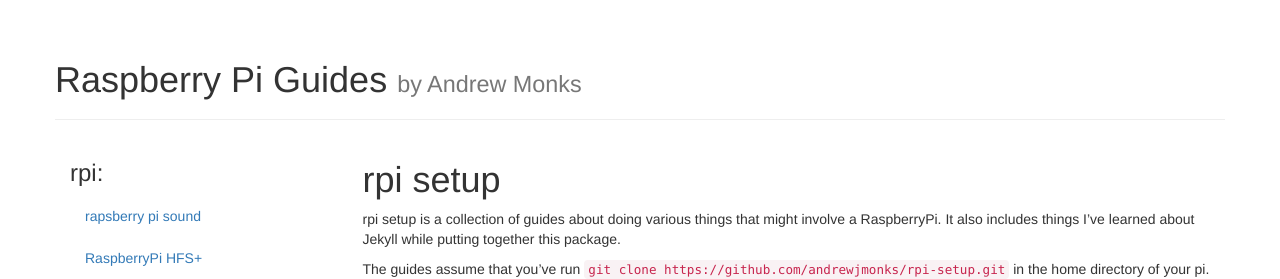
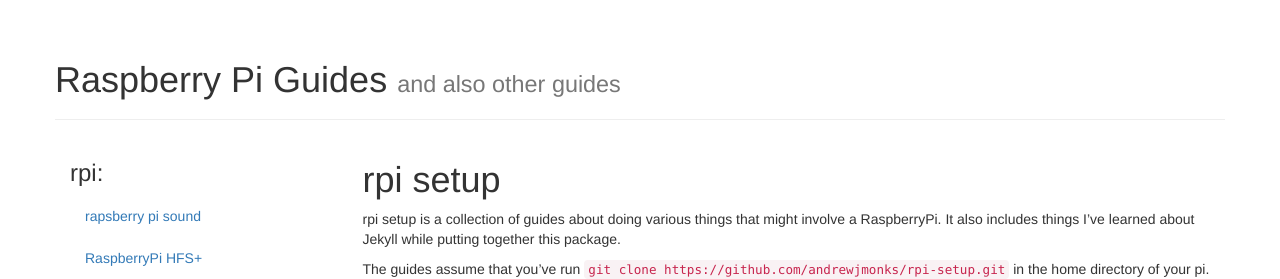
Before and after one commit to amonks/rpi-setup, a Jekyll site: the page built from readme.md, in a window 1280 px wide. Shown: the top 279 px of the page. Built offline with Jekyll 4.4.1, drawn with Linux system fonts in a browser that asks for light colours; nearby versions of some CDN libraries.

```diff
--- a/_layouts/default.html
+++ b/_layouts/default.html
@@ -47,7 +47,7 @@
 	<div class="container">
 		<div class="row page-header">
 			<h1>Raspberry Pi Guides
-				<small>by Andrew Monks</small>
+				<small>and also other guides</small>
 			</h1>
 		</div>
 		<div class="row">
```
